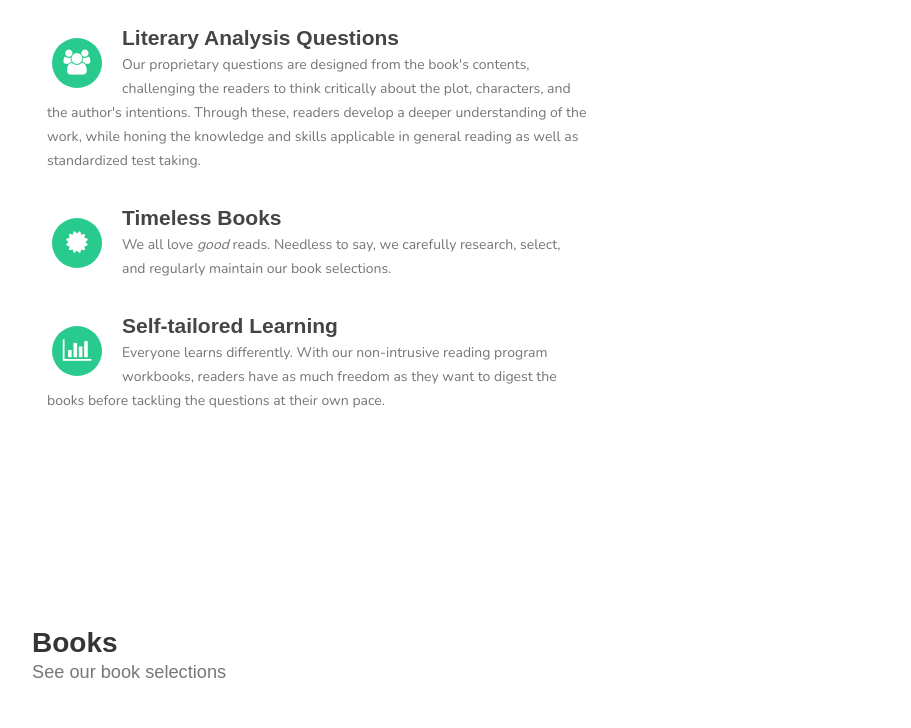
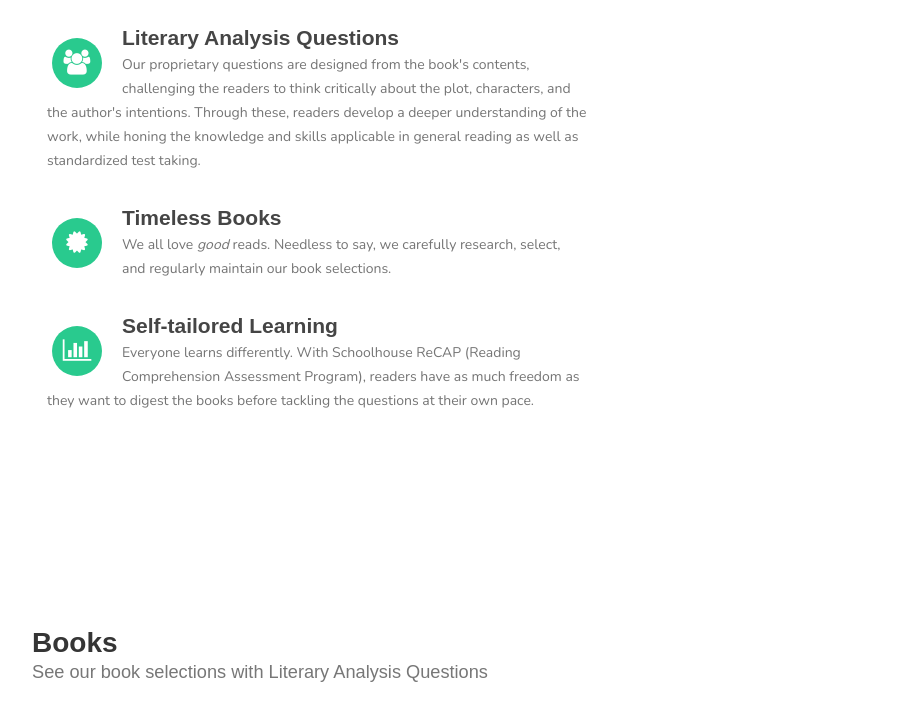
Before and after one commit to joe-chey/schoolhouseacademy.com, a plain HTML site: page index.html in a window 1280 px wide. Shown: the part 1538-2266 px from the top of the page, without its empty margins (38-949 px from the left). Drawn offline with nearby package versions, Linux system fonts and the light colour scheme; grey boxes are pictures that could not be loaded; a web font is replaced by a local one.

Commit message:
modify descriptions, add amazon logo

```diff
--- a/index.html
+++ b/index.html
@@ -183,7 +183,7 @@ https://templatemo.com/tm-516-known
                                    <span><i class="fa fa-bar-chart-o"></i></span>
                                    <figcaption>
                                         <h3>Self-tailored Learning</h3>
-                                        <p>Everyone learns differently. With our non-intrusive reading program workbooks, readers have as much freedom as they want to digest the books before tackling the questions at their own pace.</p>
+                                        <p>Everyone learns differently. With Schoolhouse ReCAP (Reading Comprehension Assessment Program), readers have as much freedom as they want to digest the books before tackling the questions at their own pace.</p>
                                    </figcaption>
                               </figure>
                          </div>
@@ -219,7 +219,7 @@ https://templatemo.com/tm-516-known
 
                     <div class="col-md-12 col-sm-12">
                          <div class="section-title">
-                              <h2>Books <small>See our book selections</small></h2>
+                              <h2>Books <small>See our book selections with Literary Analysis Questions</small></h2>
                          </div>
                     </div>
 
```
